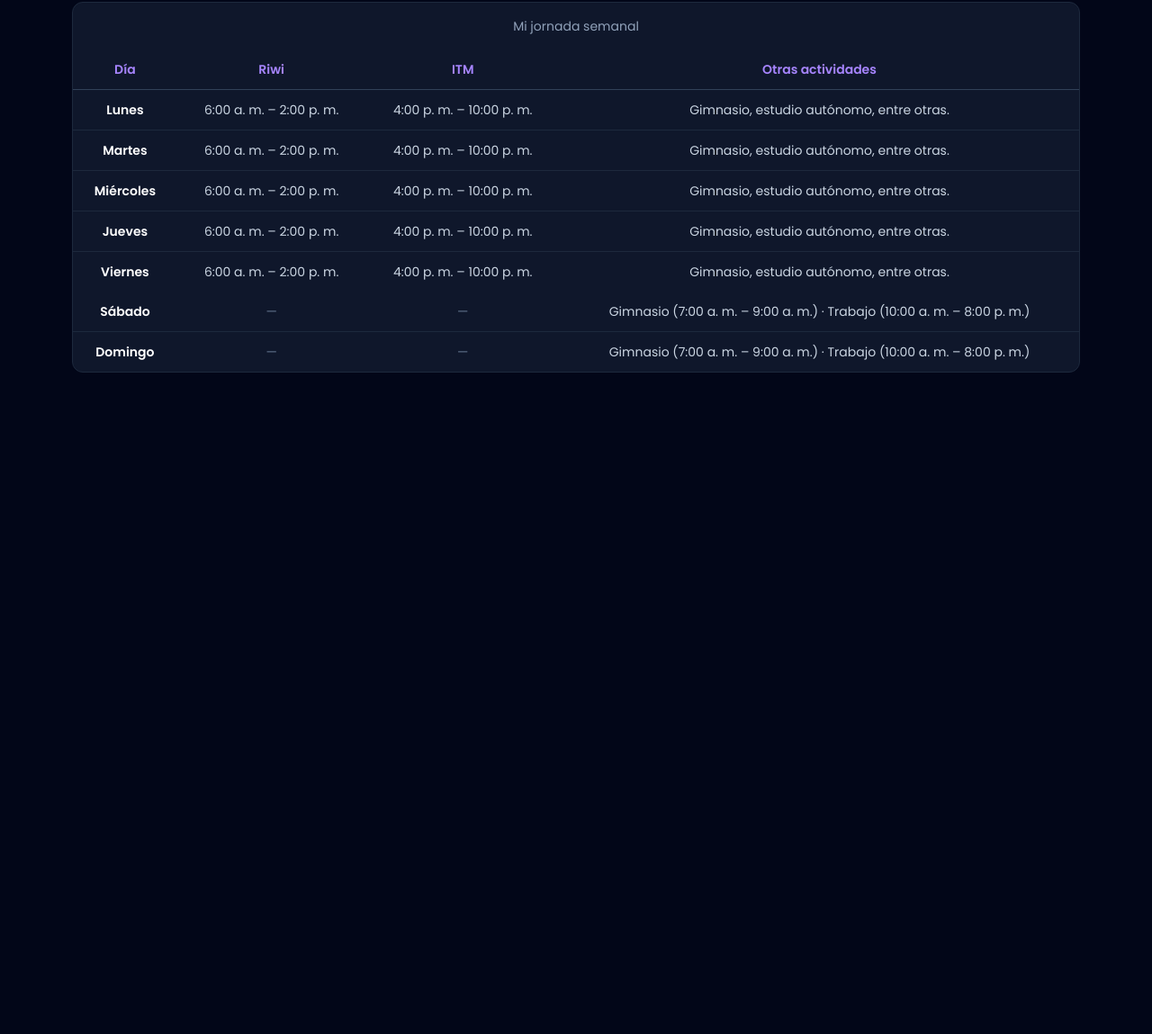
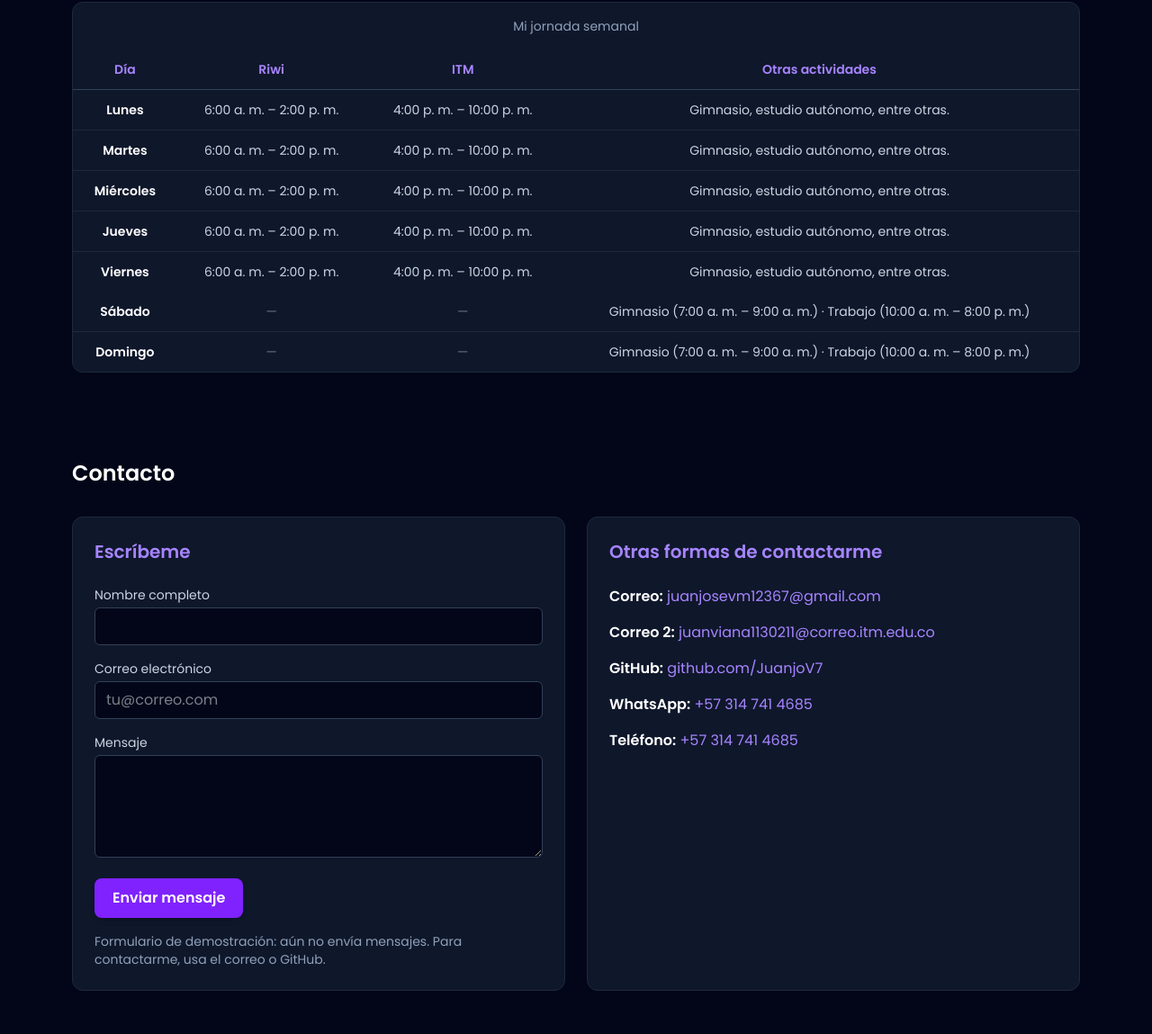
Before and after one commit to JuanjoV7/portafolio, a plain HTML site: page index.html in a window 1280 px wide. Shown: the part 2911-4060 px from the top of the page at 90% size. Before the commit the page ends 3373 px from the top, so only its background shows below. Drawn offline with nearby package versions, Linux system fonts and the light colour scheme.

Commit message:
Contacto

```diff
--- a/index.html
+++ b/index.html
@@ -756,6 +756,48 @@
           </table>
         </div>
       </section>
+
+      <section id="contacto" class="mx-auto max-w-6xl px-4 py-12">
+        <h2 class="text-2xl font-semibold text-white">Contacto</h2>
+        <div class="mt-8 grid grid-cols-1 gap-6 md:grid-cols-2">
+
+          <article class="rounded-xl border border-slate-800 bg-slate-900 p-6">
+            <h3 class="text-xl font-semibold text-violet-400">Escríbeme</h3>
+            <form action="#contacto" method="get" class="mt-6 space-y-4">
+              <div class="space-y-1">
+                <label for="nombre" class="block text-sm font-medium text-slate-300">Nombre completo</label>
+                <input type="text" id="nombre" name="nombre" required minlength="3"
+                  class="w-full rounded-md border border-slate-700 bg-slate-950 px-3 py-2 text-slate-100 focus:border-violet-400 focus:ring-2 focus:ring-violet-300 focus:outline-hidden">
+              </div>
+              <div class="space-y-1">
+                <label for="correo" class="block text-sm font-medium text-slate-300">Correo electrónico</label>
+                <input type="email" id="correo" name="correo" placeholder="tu@correo.com" required
+                  class="w-full rounded-md border border-slate-700 bg-slate-950 px-3 py-2 text-slate-100 focus:border-violet-400 focus:ring-2 focus:ring-violet-300 focus:outline-hidden">
+              </div>
+              <div class="space-y-1">
+                <label for="mensaje" class="block text-sm font-medium text-slate-300">Mensaje</label>
+                <textarea id="mensaje" name="mensaje" rows="4" minlength="10" required
+                  class="w-full rounded-md border border-slate-700 bg-slate-950 px-3 py-2 text-slate-100 focus:border-violet-400 focus:ring-2 focus:ring-violet-300 focus:outline-hidden"></textarea>
+              </div>
+              <button type="submit" class="rounded-lg bg-violet-600 px-5 py-2.5 font-semibold text-white shadow-md hover:bg-violet-700 focus:ring-4 focus:ring-violet-300 focus:outline-hidden">Enviar mensaje</button>
+            </form>
+            <p class="mt-4 text-sm text-slate-400">Formulario de demostración: aún no envía mensajes. Para contactarme, usa el correo o GitHub.</p>
+          </article>
+
+          <article class="rounded-xl border border-slate-800 bg-slate-900 p-6">
+            <h3 class="text-xl font-semibold text-violet-400">Otras formas de contactarme</h3>
+            <ul class="mt-6 space-y-4 text-slate-300">
+              <li><strong class="text-white">Correo:</strong> <a href="mailto:juanjosevm12367@gmail.com" class="text-violet-400 hover:text-violet-300 hover:underline">juanjosevm12367@gmail.com</a></li>
+              <li><strong class="text-white">Correo 2:</strong> <a href="mailto:juanviana1130211@correo.itm.edu.co" class="text-violet-400 hover:text-violet-300 hover:underline">juanviana1130211@correo.itm.edu.co</a></li>
+              <li><strong class="text-white">GitHub:</strong> <a href="https://github.com/JuanjoV7" target="_blank" class="text-violet-400 hover:text-violet-300 hover:underline">github.com/JuanjoV7</a></li>
+              <li><strong class="text-white">WhatsApp:</strong> <a href="https://wa.me/573147414685" target="_blank" rel="noopener noreferrer" class="text-violet-400 hover:text-violet-300 hover:underline">+57 314 741 4685</a></li>
+              <li><strong class="text-white">Teléfono:</strong> <a href="tel:+573147414685" class="text-violet-400 hover:text-violet-300 hover:underline">+57 314 741 4685</a></li>
+            </ul>
+          </article>
+
+        </div>
+      </section>
+
     </main>
   </body>
 </html>
```
